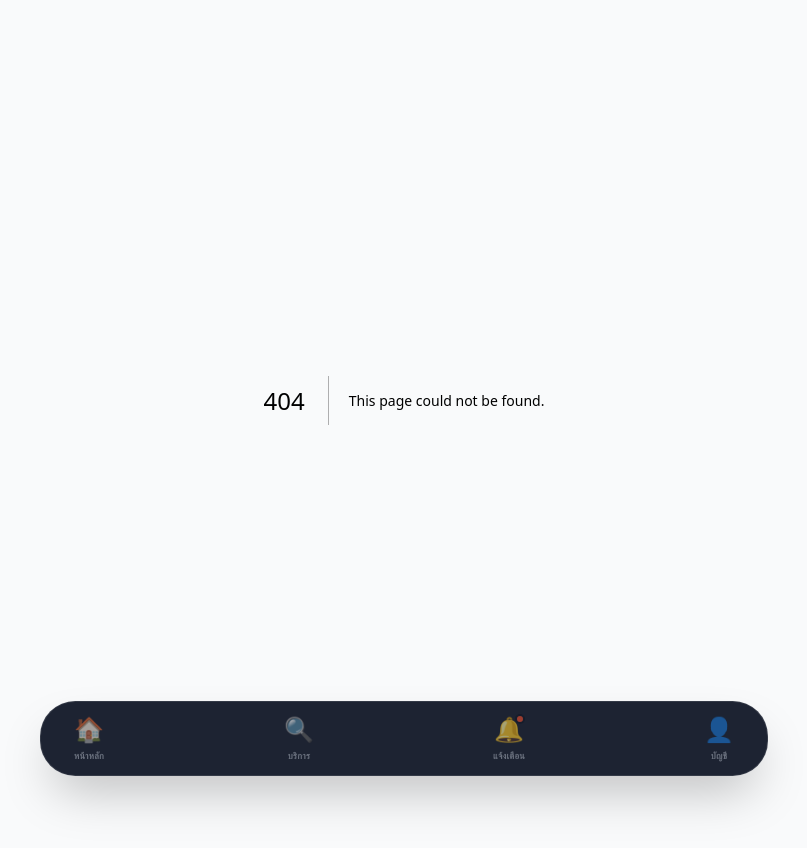
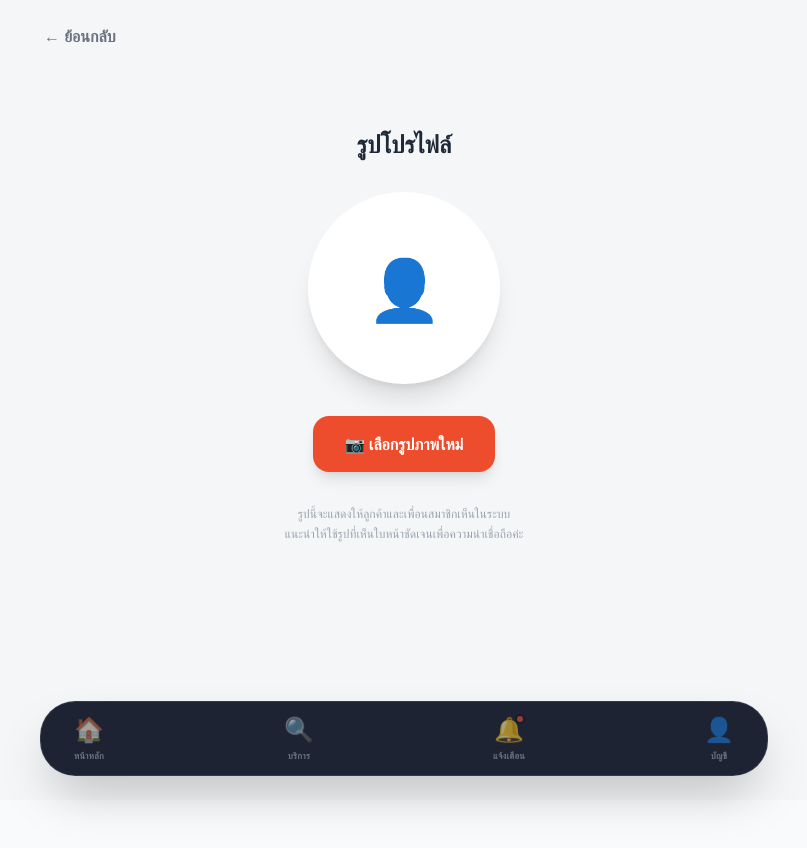
Before and after one commit to BSam-B3/jong-jaroen, a Next.js app: page /profile/edit/avatar in a window 1280 px wide. Before the commit this address had no page. Shown: the top 848 px of the page, without its empty margins (236-1043 px from the left). Built offline with nearby package versions, Linux system fonts and the light colour scheme; no server answers.

Commit message:
Add avatar editing functionality to profile page

```diff
--- /dev/null
+++ b/app/profile/edit/avatar/page.tsx
@@ -0,0 +1,82 @@
+'use client';
+
+import { useState, useMemo, useEffect } from 'react';
+import { useRouter } from 'next/navigation';
+import Link from 'next/link';
+import { createClient } from '@/lib/supabase/client';
+
+export default function AvatarEditPage() {
+  const router = useRouter();
+  const supabase = useMemo(() => createClient(), []);
+  const [uploading, setUploading] = useState(false);
+  const [avatarUrl, setAvatarUrl] = useState<string | null>(null);
+
+  useEffect(() => {
+    async function getProfile() {
+      const { data: { session } } = await supabase.auth.getSession();
+      if (session) {
+        const { data } = await supabase.from('profiles').select('avatar_url').eq('id', session.user.id).single();
+        if (data) setAvatarUrl(data.avatar_url);
+      }
+    }
+    getProfile();
+  }, [supabase]);
+
+  const handleUpload = async (event: React.ChangeEvent<HTMLInputElement>) => {
+    try {
+      setUploading(true);
+      const { data: { session } } = await supabase.auth.getSession();
+      if (!session || !event.target.files || event.target.files.length === 0) return;
+
+      const file = event.target.files[0];
+      const fileExt = file.name.split('.').pop();
+      const filePath = `${session.user.id}-${Math.random()}.${fileExt}`;
+
+      // 1. อัปโหลดขึ้น Storage
+      const { error: uploadError } = await supabase.storage.from('avatars').upload(filePath, file);
+      if (uploadError) throw uploadError;
+
+      // 2. ดึง Public URL
+      const { data: { publicUrl } } = supabase.storage.from('avatars').getPublicUrl(filePath);
+
+      // 3. อัปเดตลง Database
+      const { error: updateError } = await supabase.from('profiles').update({ avatar_url: publicUrl }).eq('id', session.user.id);
+      if (updateError) throw updateError;
+
+      setAvatarUrl(publicUrl);
+      alert('เปลี่ยนรูปโปรไฟล์สำเร็จ!');
+      router.refresh();
+    } catch (error) {
+      alert('เกิดข้อผิดพลาดในการอัปโหลด');
+    } finally {
+      setUploading(false);
+    }
+  };
+
+  return (
+    <div className="min-h-screen bg-[#F4F6F8] flex justify-center font-sans">
+      <div className="w-full sm:max-w-2xl md:max-w-3xl bg-[#F4F6F8] min-h-screen relative flex flex-col p-6">
+        <Link href="/profile/edit" className="text-gray-500 font-bold mb-10 inline-block">← ย้อนกลับ</Link>
+
+        <div className="flex flex-col items-center gap-8 mt-10">
+          <h1 className="text-2xl font-black text-gray-800">รูปโปรไฟล์</h1>
+
+          <div className="w-48 h-48 rounded-full bg-white shadow-xl border-4 border-white overflow-hidden flex items-center justify-center text-6xl">
+            {avatarUrl ? (
+              <img src={avatarUrl} className="w-full h-full object-cover" alt="avatar" />
+            ) : '👤'}
+          </div>
+
+          <label className={`px-8 py-4 rounded-2xl font-black text-white shadow-lg transition-all active:scale-95 cursor-pointer ${uploading ? 'bg-gray-400' : 'bg-[#EE4D2D]'}`}>
+            {uploading ? 'กำลังอัปโหลด...' : '📷 เลือกรูปภาพใหม่'}
+            <input type="file" accept="image/*" onChange={handleUpload} className="hidden" disabled={uploading} />
+          </label>
+
+          <p className="text-xs text-gray-400 text-center leading-relaxed">
+            รูปนี้จะแสดงให้ลูกค้าและเพื่อนสมาชิกเห็นในระบบ <br/>แนะนำให้ใช้รูปที่เห็นใบหน้าชัดเจนเพื่อความน่าเชื่อถือค่ะ
+          </p>
+        </div>
+      </div>
+    </div>
+  );
+}
```
